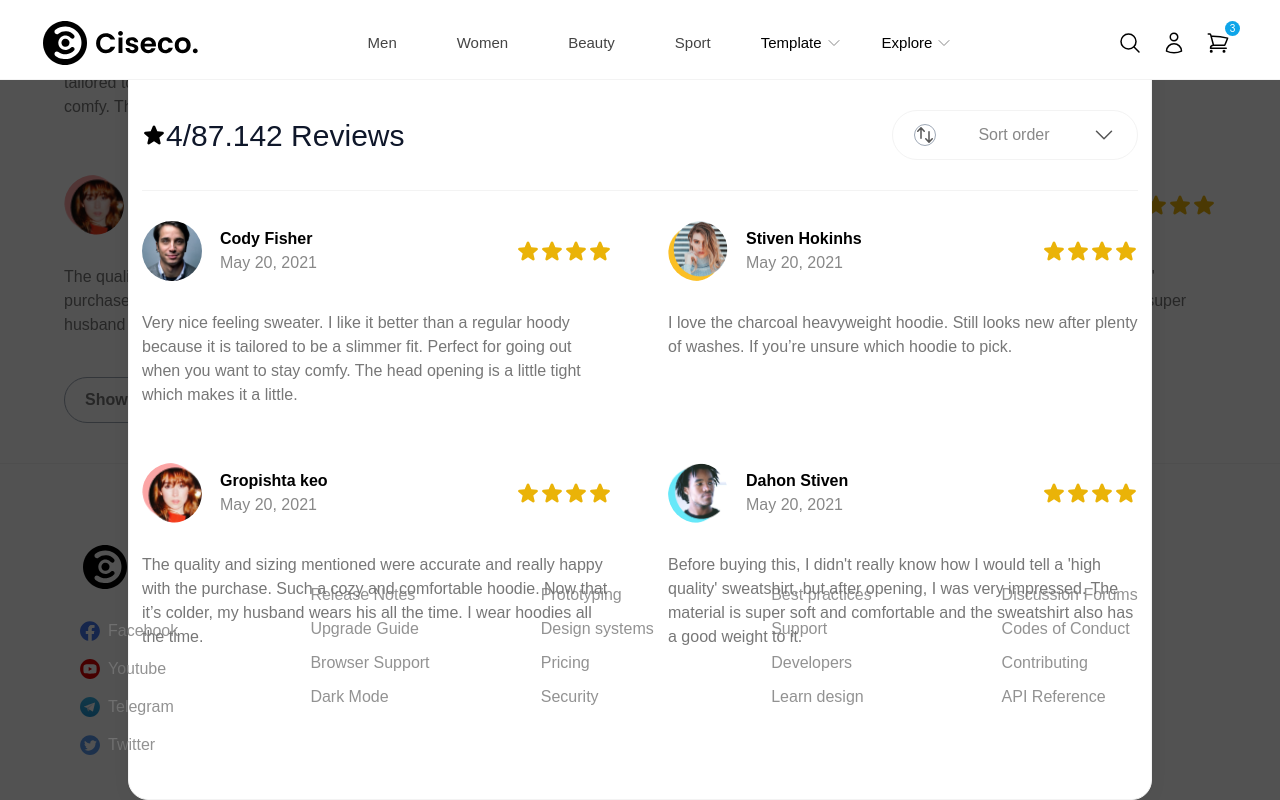
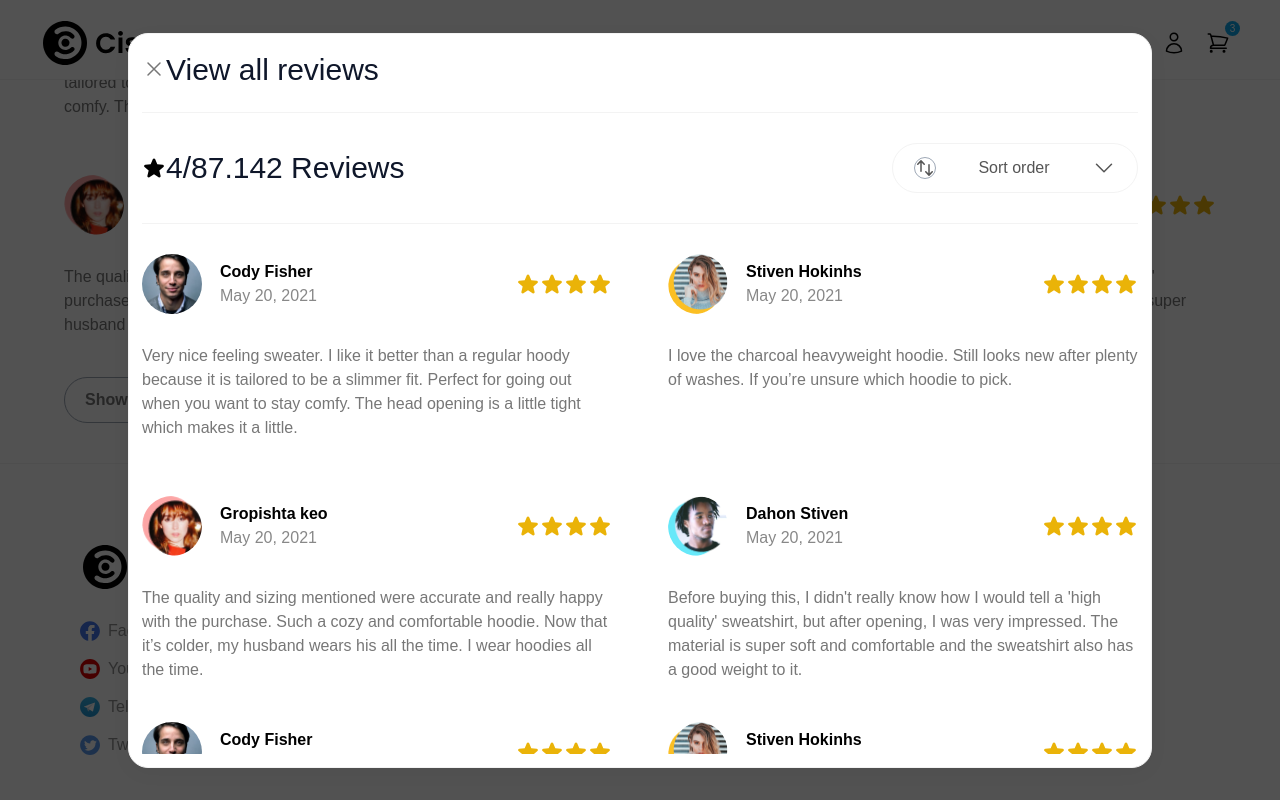
Before and after one commit to neda1998/shopping-website, a React (Create React App) app: page /product in a window 1280 px wide. Both pictures are taken after a click on the button "Show me all 142 reviews". Shown: the part 2830-3630 px from the top of the page. Built offline with nearby package versions, Linux system fonts and the light colour scheme; a web font is replaced by a local one.

Commit message:
add style for modal box that fixed in pages

```diff
--- a/src/Components/Navbar/Navbar.jsx
+++ b/src/Components/Navbar/Navbar.jsx
@@ -19,7 +19,7 @@ function Navbar() {
   return (
     <AppContext.Consumer>
       {({ headerContent }) => (
-        <header className={`md:px-17 py-5 px-10 ${style.header}`}>
+        <div className={`md:px-17 py-5 px-10 ${style.header}`}>
           <div className={style.headItem}>
             <nav className={style.navbar}>
               {/* menu mobile */}
@@ -107,7 +107,7 @@ function Navbar() {
               <NavRight />
             </nav>
           </div>
-        </header>
+        </div>
       )}
     </AppContext.Consumer>
   );
--- a/src/Components/Navbar/UserBox.jsx
+++ b/src/Components/Navbar/UserBox.jsx
@@ -5,7 +5,7 @@ import Theme from '../Theme/Theme';
 
 function UserBox() {
     return (
-        <div className={style.userBox}>
+        <header className={style.userBox}>
             <div className={style.userImg}>
                 <img src={user} alt="user" className={style.user} />
                 <div className={style.propUser}>
@@ -130,7 +130,7 @@ function UserBox() {
                     <span>Log out</span>
                 </div>
             </div>
-        </div>
+        </header>
     )
 }
 
--- a/src/Components/Review/Modal.jsx
+++ b/src/Components/Review/Modal.jsx
@@ -26,7 +26,7 @@ function Modal() {
                             <path fillRule="evenodd" d="M2.24 6.8a.75.75 0 001.06-.04l1.95-2.1v8.59a.75.75 0 001.5 0V4.66l1.95 2.1a.75.75 0 101.1-1.02l-3.25-3.5a.75.75 0 00-1.1 0L2.2 5.74a.75.75 0 00.04 1.06zm8 6.4a.75.75 0 00-.04 1.06l3.25 3.5a.75.75 0 001.1 0l3.25-3.5a.75.75 0 10-1.1-1.02l-1.95 2.1V6.75a.75.75 0 00-1.5 0v8.59l-1.95-2.1a.75.75 0 00-1.06-.04z" clipRule="evenodd" />
                         </svg>
                         </button>
-                        <span>Sort order</span>
+                        <div>Sort order</div>
                         <button><svg xmlns="http://www.w3.org/2000/svg" fill="none" viewBox="0 0 24 24" strokeWidth={1.5} stroke="currentColor" className="w-6 h-6">
                             <path strokeLinecap="round" strokeLinejoin="round" d="M19.5 8.25l-7.5 7.5-7.5-7.5" />
                         </svg>
@@ -35,6 +35,8 @@ function Modal() {
                 </div>
                 <div className={style.reviewTop}>
                 <ReviewsSection />
+                <ReviewsSection />
+                <ReviewsSection />
                 </div>
             </div>
         </div>
--- a/src/index.css
+++ b/src/index.css
@@ -109,17 +109,8 @@ ul {
   background-color: rgb(216, 197, 197);
 }
 
-body.dark, body.dark a {
-  /* background-color: var(--bg-black-100); */
-  color: var(--color-theme-dark);
-}
-
-body.dark .userBox {
+body.dark, body.dark header {
   background-color: var(--bg-black-100);
-}
-
-body.dark svg{
-  color: var(--color-theme-dark)
 }
 
 body.dark span, body.dark p {
--- a/src/styles/Navbar.module.css
+++ b/src/styles/Navbar.module.css
@@ -6,7 +6,7 @@
   background-color: var(--bg-white);
   border-bottom: 1px solid var(--border-gray-100);
   height: 5rem;
-  z-index: 9999;
+  z-index: 999;
 }
 
 .navbar {
--- a/src/styles/Product.module.css
+++ b/src/styles/Product.module.css
@@ -172,7 +172,6 @@
     box-shadow: 0 5px 20px 0 rgba(0, 0, 0, 0.04);
     width: 100%;
     max-width: 64rem;
-    height: 100vh;
 }
 
 .bgDarkModal {
@@ -181,6 +180,7 @@
     right: 0;
     top: 0;
     bottom: 0;
+    z-index: 9999;
     display: flex;
     justify-content: center;
     align-items: center;
@@ -188,8 +188,8 @@
 }
 
 .reviewTop {
-    overflow: hidden;
-    height: 100%;
+    overflow: auto;
+    height: 500px;
 }
 
 .sortReview {
```
